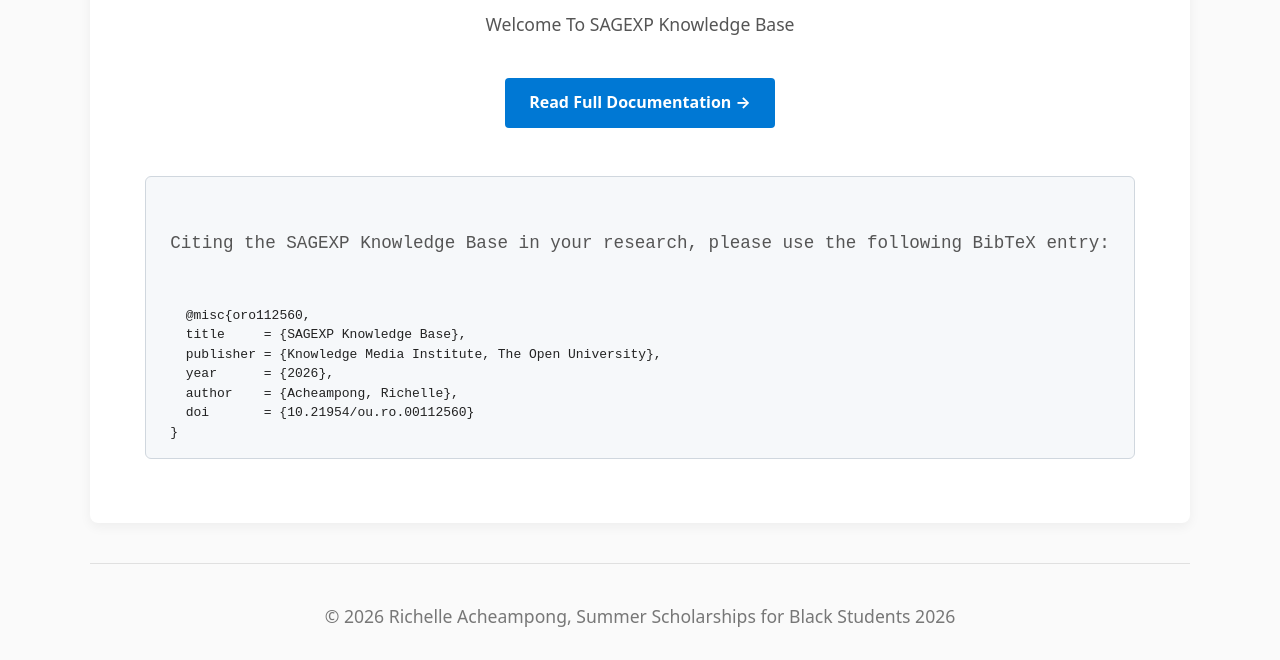
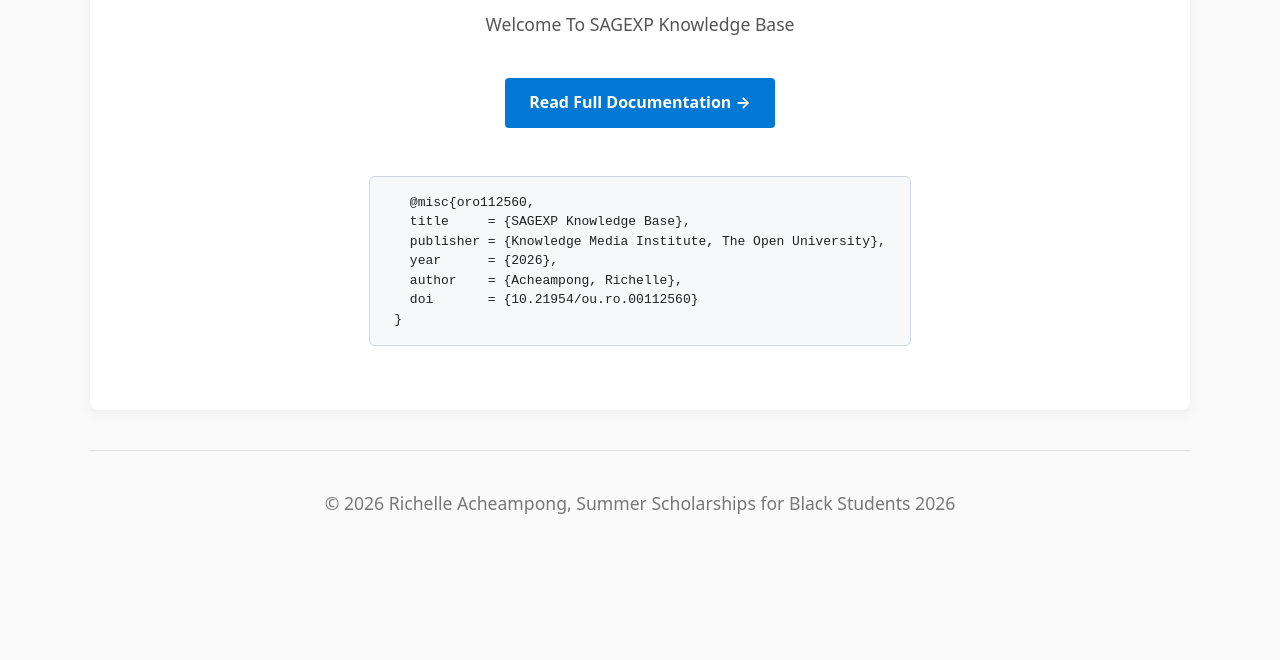
Before and after one commit to KMi-Scholarship-2026/sagexp-educational-website, a plain HTML site: page index.html in a window 1280 px wide. Shown: the part 241-901 px from the top of the page. After the commit the page ends 800 px from the top, so only its background shows below. Drawn offline with Linux system fonts and the light colour scheme.

Commit message:
Fix HTML formatting and structure

```diff
--- a/index.html
+++ b/index.html
@@ -123,7 +123,6 @@
 
 <section id="citation" style="margin-top: 3rem; font-family: sans-serif; text-align: center;">
   <pre style="text-align: left; max-width: fit-content; margin: 1.5rem auto; background: #f6f8fa; border: 1px solid #d0d7de; border-radius: 6px; padding: 16px 24px; overflow-x: auto; font-size: 13px; line-height: 1.5;">
-  <p>Citing the SAGEXP Knowledge Base in your research, please use the following BibTeX entry:</p>
   <code>@misc{oro112560,
   title     = {SAGEXP Knowledge Base},
   publisher = {Knowledge Media Institute, The Open University},
```
